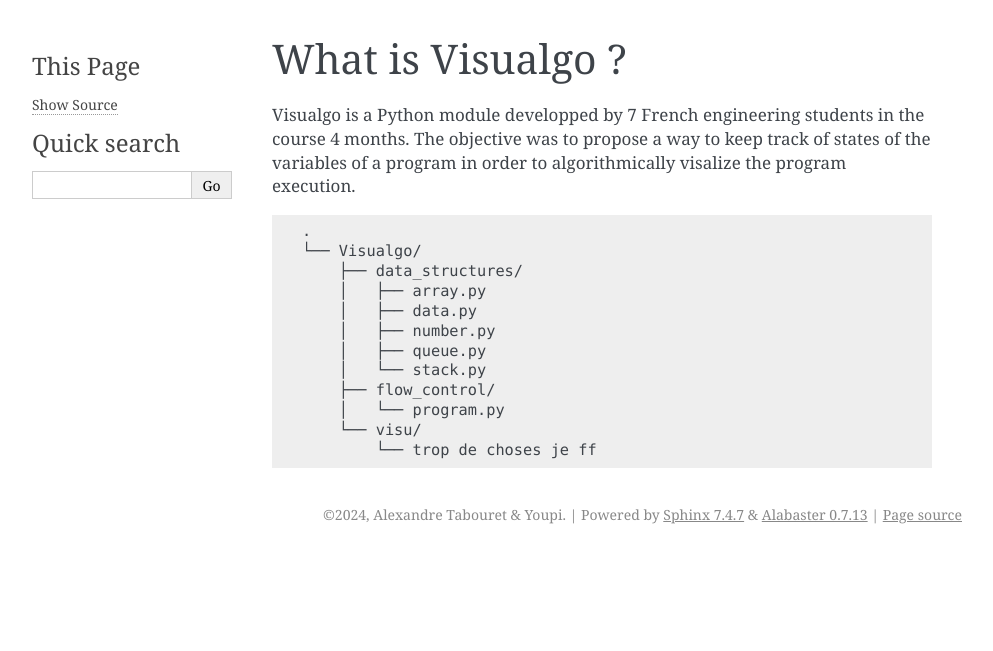
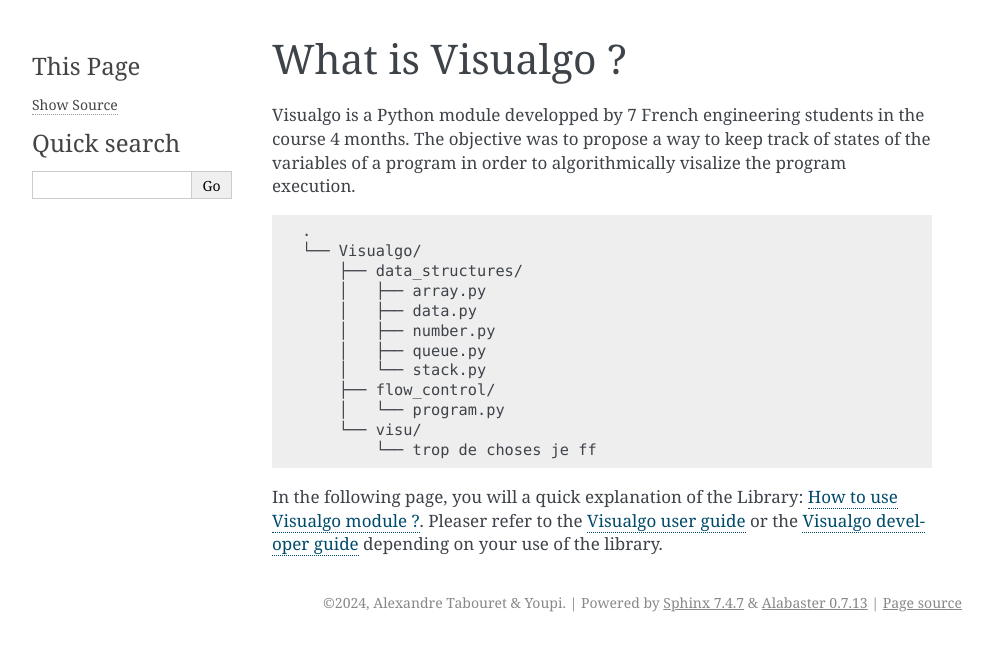
Before and after one commit to Bugz-gg/visualgo, a Sphinx documentation site: the page built from source/visualgo_md.md, in a window 1280 px wide. Shown: the top 651 px of the page, without its empty margins (148-1141 px from the left). Built offline with Sphinx 7.4.7, drawn with Linux system fonts in a browser that asks for light colours.

Commit message:
make few things better B)

````diff
--- a/source/dev.rst
+++ b/source/dev.rst
@@ -1,4 +1,4 @@
-Visualgo's developer guide
+Visualgo developer guide
 ==========================
 
 
--- a/source/visualgo_md.md
+++ b/source/visualgo_md.md
@@ -17,3 +17,5 @@
     └── visu/
         └── trop de choses je ff
 ```
+
+In the following page, you will a quick explanation of the Library: [](#How_to_use). Pleaser refer to the [](#user) or the [](#dev) depending on your use of the library.
````
